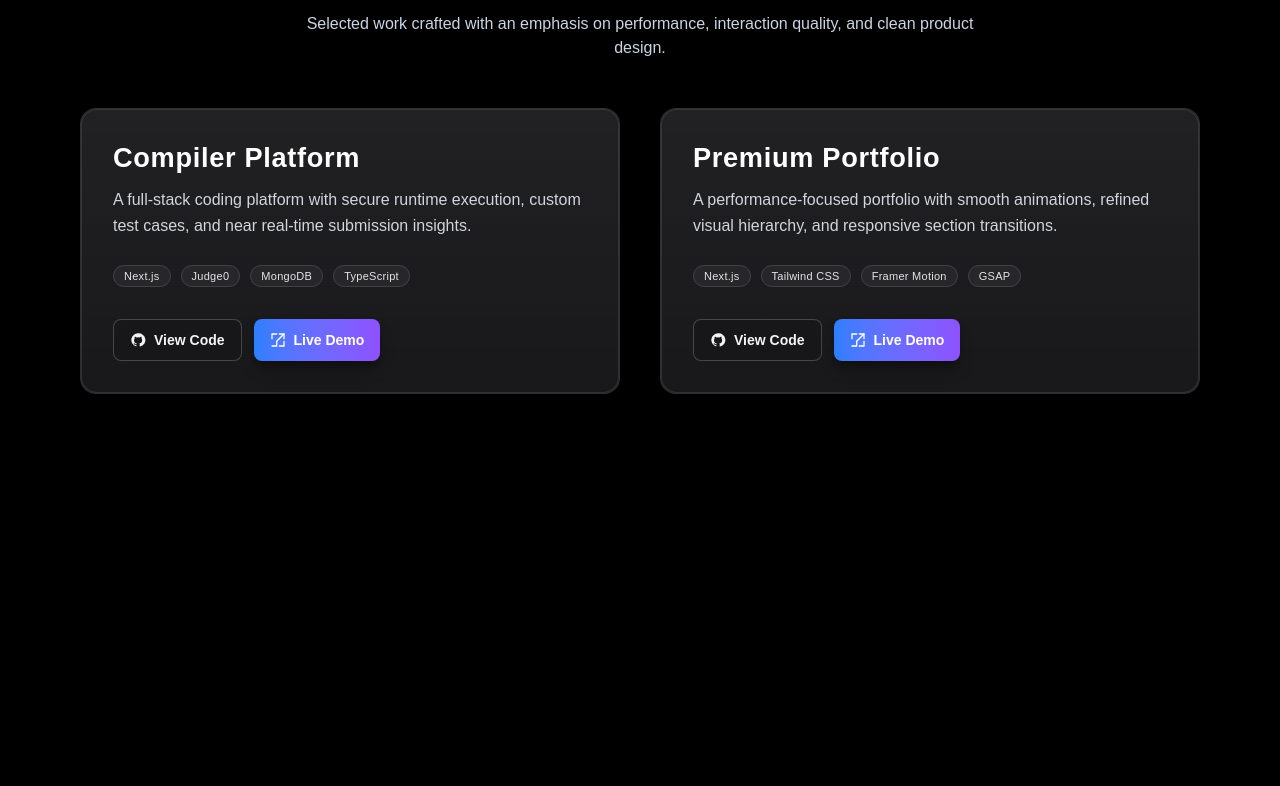
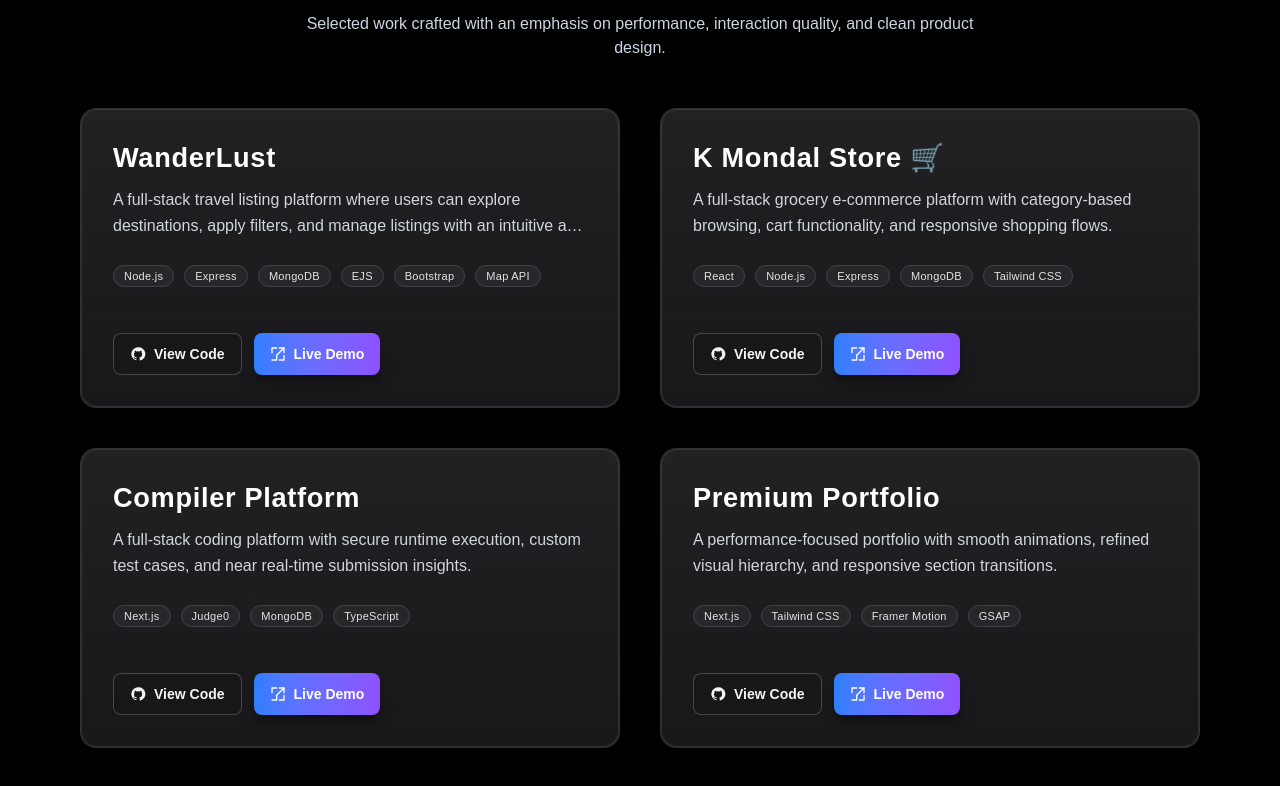
Before and after one commit to koushik369mondal/kaushikmandalportfolio, a Next.js app: page / in a window 1280 px wide. Shown: the part 1732-2518 px from the top of the page. Built offline with nearby package versions, Linux system fonts and the light colour scheme.

Commit message:
Add featured project support in ProjectCard; enhance Projects component with new project entries

```diff
--- a/components/ProjectCard.tsx
+++ b/components/ProjectCard.tsx
@@ -8,6 +8,8 @@ export interface ProjectCardProps {
   techStack: string[];
   githubLink: string;
   liveLink: string;
+  featured?: boolean;
+  featureLabel?: string;
   index?: number;
 }
 
@@ -51,6 +53,8 @@ export default function ProjectCard({
   techStack,
   githubLink,
   liveLink,
+  featured = false,
+  featureLabel = "Featured",
   index = 0,
 }: ProjectCardProps) {
   const secondaryButtonClass =
@@ -66,19 +70,27 @@ export default function ProjectCard({
       viewport={{ once: true, amount: 0.25 }}
       transition={{ duration: 0.55, ease: "easeOut", delay: index * 0.08 }}
       whileHover={{ y: -4, scale: 1.02 }}
-      className="project-shine group relative isolate overflow-hidden rounded-2xl border border-white/10 bg-zinc-900 p-8 shadow-lg shadow-black/30 transition-all duration-300 ease-out hover:border-blue-400/50 hover:shadow-[0_18px_38px_-18px_rgba(99,102,241,0.48)] hover:ring-1 hover:ring-blue-400/40"
+      className={`project-shine group relative isolate h-full w-full min-h-75 overflow-hidden rounded-2xl border bg-zinc-900 p-8 shadow-lg shadow-black/30 transition-all duration-300 ease-out hover:border-blue-400/50 hover:shadow-[0_18px_38px_-18px_rgba(99,102,241,0.48)] hover:ring-1 hover:ring-blue-400/40 ${
+        featured ? "border-blue-400/40" : "border-white/10"
+      }`}
     >
       <div className="pointer-events-none absolute inset-0 rounded-2xl bg-linear-to-b from-white/4 to-transparent" />
       <div className="pointer-events-none absolute inset-0 opacity-0 transition-opacity duration-300 ease-out group-hover:opacity-100 [background:radial-gradient(90%_70%_at_10%_0%,rgba(59,130,246,0.16),transparent_60%),radial-gradient(90%_80%_at_100%_100%,rgba(139,92,246,0.16),transparent_60%)]" />
       <div className="project-noise pointer-events-none absolute inset-0 opacity-[0.08]" />
       <div className="pointer-events-none absolute inset-0 rounded-2xl ring-1 ring-inset ring-white/10" />
 
-      <div className="relative z-10 flex h-full flex-col gap-6">
+      <div className="relative z-10 flex h-full flex-col justify-between gap-6">
+        {featured ? (
+          <div className="inline-flex w-fit items-center rounded-full border border-blue-300/40 bg-blue-500/15 px-2.5 py-1 text-[10px] font-semibold uppercase tracking-[0.18em] text-blue-100">
+            {featureLabel}
+          </div>
+        ) : null}
+
         <div className="space-y-3">
           <h3 className="text-2xl font-bold leading-tight tracking-wide text-white md:text-[1.7rem]">
             {title}
           </h3>
-          <p className="max-w-[56ch] text-sm leading-relaxed text-gray-300 md:text-base">
+          <p className="max-w-[56ch] overflow-hidden text-sm leading-relaxed text-gray-300 [display:-webkit-box] [-webkit-box-orient:vertical] [-webkit-line-clamp:2] md:text-base">
             {description}
           </p>
         </div>
--- a/components/Projects.tsx
+++ b/components/Projects.tsx
@@ -5,6 +5,35 @@ import SectionWrapper from "./SectionWrapper";
 import ProjectCard, { ProjectCardProps } from "./ProjectCard";
 
 const projects: ProjectCardProps[] = [
+  {
+    title: "WanderLust",
+    description:
+      "A full-stack travel listing platform where users can explore destinations, apply filters, and manage listings with an intuitive and responsive UI.",
+    techStack: [
+      "Node.js",
+      "Express",
+      "MongoDB",
+      "EJS",
+      "Bootstrap",
+      "Map API",
+    ],
+    githubLink: "https://github.com/koushik369mondal/WanderLust",
+    liveLink: "https://wanderlust-fofm.onrender.com/listings",
+  },
+  {
+    title: "K Mondal Store 🛒",
+    description:
+      "A full-stack grocery e-commerce platform with category-based browsing, cart functionality, and responsive shopping flows.",
+    techStack: [
+      "React",
+      "Node.js",
+      "Express",
+      "MongoDB",
+      "Tailwind CSS",
+    ],
+    githubLink: "https://github.com/koushik369mondal/k-mondal-store",
+    liveLink: "https://k-mondal-store-frontend.onrender.com/",
+  },
   {
     title: "Compiler Platform",
     description:
@@ -48,9 +77,11 @@ export default function Projects() {
           quality, and clean product design.
         </motion.p>
 
-        <div className="grid grid-cols-1 gap-8 md:grid-cols-2 md:gap-10">
+        <div className="grid grid-cols-1 gap-8 md:grid-cols-2 lg:grid-cols-2 lg:gap-10">
           {projects.map((p, i) => (
-            <ProjectCard key={p.title} index={i} {...p} />
+            <div key={p.title} className="h-full w-full">
+              <ProjectCard index={i} {...p} />
+            </div>
           ))}
         </div>
       </div>
```
